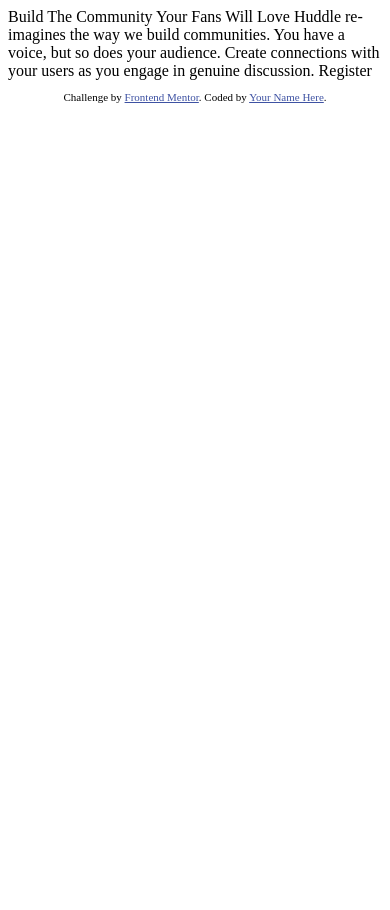
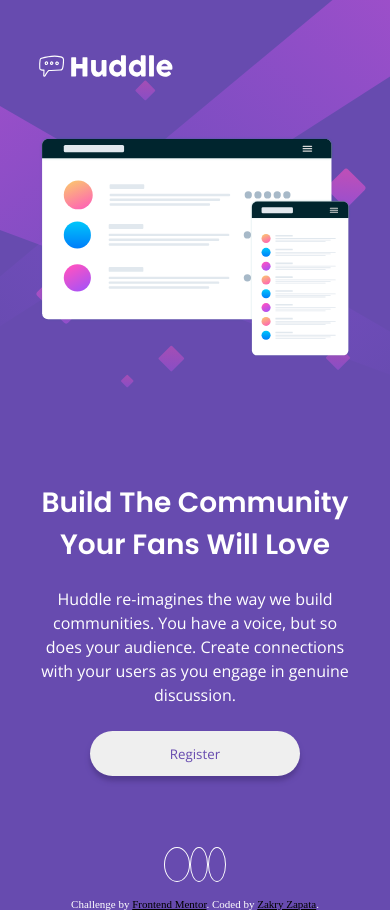
Before and after one commit to ZZapata711/HuddleLandingPage, a plain HTML site: page index.html in a window 390 px wide. Before the commit the page ends 844 px from the top, so only its background shows below. Drawn offline with nearby package versions, Linux system fonts and the light colour scheme; some icons are missing.

Commit message:
Finished mobile layout

```diff
--- a/index.html
+++ b/index.html
@@ -1,33 +1,65 @@
 <!DOCTYPE html>
 <html lang="en">
+
 <head>
   <meta charset="UTF-8">
-  <meta name="viewport" content="width=device-width, initial-scale=1.0"> <!-- displays site properly based on user's device -->
+  <meta name="viewport" content="width=device-width, initial-scale=1.0">
+  <!-- displays site properly based on user's device -->
 
   <link rel="icon" type="image/png" sizes="32x32" href="./images/favicon-32x32.png">
+  <link href="//netdna.bootstrapcdn.com/twitter-bootstrap/2.3.2/css/bootstrap-combined.no-icons.min.css"
+    rel="stylesheet">
+  <link href="//netdna.bootstrapcdn.com/font-awesome/3.2.1/css/font-awesome.css" rel="stylesheet">
+  <link rel="stylesheet" href="./style.css">
 
   <title>Frontend Mentor | Huddle landing page with single introductory section</title>
-
   <!-- Feel free to remove these styles or customise in your own stylesheet 👍 -->
   <style>
-    .attribution { font-size: 11px; text-align: center; }
-    .attribution a { color: hsl(228, 45%, 44%); }
+    .attribution {
+      font-size: 11px;
+      text-align: center;
+      font-weight: 300;
+    }
+
+    .attribution a {
+      color: black
+    }
   </style>
 </head>
+
 <body>
+  <div class="container border-test">
+    <header>
+      <div class="logo border-test">
+        <img src="./images/logo.svg" alt="logo" class="border-test">
+      </div>
+    </header>
+    <div class="main border-test">
+      <div class="illustration border-test">
+        <img src="./images/illustration-mockups.svg" alt="" class="illustration border-test">
+      </div>
+      <div class="hero border-test">
+        <h2>Build The Community Your Fans Will Love</h2>
+        <p>Huddle re-imagines the way we build communities. You have a voice, but so does your audience.
+          Create connections with your users as you engage in genuine discussion.</p>
+        <button>Register</button>
+      </div>
 
-  Build The Community Your Fans Will Love
+    </div>
 
-  Huddle re-imagines the way we build communities. You have a voice, but so does your audience.
-  Create connections with your users as you engage in genuine discussion.
+    <div class="socials border-test">
+      <a href="#"><i class="icon icon-facebook"></i></a>
+      <a href="#"><i class="icon icon-twitter"></i></a>
+      <a href="#"><i class="icon icon-instagram"></i></a>
+    </div>
+    <footer>
+      <p class="attribution">
+        Challenge by <a href="https://www.frontendmentor.io?ref=challenge" target="_blank">Frontend Mentor</a>.
+        Coded by <a href="#">Zakry Zapata</a>.
+      </p>
+    </footer>
+  </div>
 
-  Register
+</body>
 
-  <footer>
-    <p class="attribution">
-      Challenge by <a href="https://www.frontendmentor.io?ref=challenge" target="_blank">Frontend Mentor</a>.
-      Coded by <a href="#">Your Name Here</a>.
-    </p>
-  </footer>
-</body>
 </html>
--- /dev/null
+++ b/style.css
@@ -0,0 +1,154 @@
+@import url('https://fonts.googleapis.com/css2?family=Open+Sans:wght@400;600&family=Poppins:wght@400;600&display=swap');
+
+
+    *{
+        margin: 0 auto;
+        padding: 0;
+        box-sizing: border-box;
+    }
+
+
+
+/* .border-test{
+    border: 1px solid black;
+} */
+
+body{
+    background-color: hsl(257, 40%, 49%);
+    background-image: url('../images/bg-mobile.svg');
+    background-position-x: center;
+    background-position-y: top;
+    background-repeat: no-repeat;
+    background-size: contain;
+    padding: 0;
+}
+
+
+/* Mobile Layout and Styling */
+.container{
+    display: flex;
+    flex-direction: column;
+}
+
+header{
+    width: 100%;
+
+}
+
+.logo{
+    margin: 3em 0 3em 2em;
+}
+
+.logo img{
+    width: 9em;
+}
+
+.illustration{
+    width: 100%;
+    display: flex;
+    flex-direction: column;
+    margin-bottom: 3em;
+}
+
+.main{
+    display: flex;
+    flex-direction: column;
+    text-align: center;
+    width: 80%;
+    color: white;
+    margin-bottom: 3em;
+}
+
+.main h2{
+    font-family: 'Poppins', sans-serif;
+    font-weight: 600;
+    font-size: 1.75em;
+    margin-top: 1em;
+    margin-bottom: .75em;
+}
+
+.main p{
+    font-family: 'Open Sans', sans-serif;
+    font-weight: 400;
+    font-size: 16px;
+    line-height: 1.5;
+    margin-bottom: 1.5em;
+}
+
+.main button{
+    font-family: 'Open Sans', sans-serif;
+    color: hsl(257, 40%, 49%);
+    width: 70%;
+    max-width: 210px;
+    padding: 1em 3em;
+    border-radius: 3em;
+    border: none;
+    box-shadow: 0px 5px 5px hsl(257, 42%, 40%);
+    align-self: center;
+    transition: all .3s ease-in;
+}
+
+.socials{
+    margin-top: 2em;
+    margin-bottom: 1.5em;
+}
+.socials a{
+    text-decoration: none;
+}
+.icon{
+    color: white;
+    border: 1px solid white;
+    border-radius: 50%;
+    padding: .5em;
+    transition: all .3s ease-in;
+}
+
+.icon-facebook{
+    padding-right: .75em;
+    padding-left: .75em;
+}
+
+footer{
+    color: white;
+}
+
+/* Responsive Layout */
+    @media (min-width: 570px){
+        body{
+            background-image: url("./images/bg-desktop.svg");
+            background-size: cover;
+        }
+        .logo{
+            margin-left: 0;
+        }
+
+        .logo img{
+            width: 12em;
+            height: auto;
+        }
+
+        .container{
+            align-items: flex-start;
+        }
+
+        .main{
+            width: 100%;
+            display: flex;
+            flex-direction: row;
+        }
+
+        .illustration img{
+            max-width: 100%;
+            height: auto;
+        }
+
+    }
+/* Active States */
+.main button:hover{
+    background-color: hsl(300, 69%, 71%);
+    color:white;
+}
+.icon:hover{
+    border-color: hsl(300, 69%, 71%);
+    color: hsl(300, 69%, 71%);
+}
```
